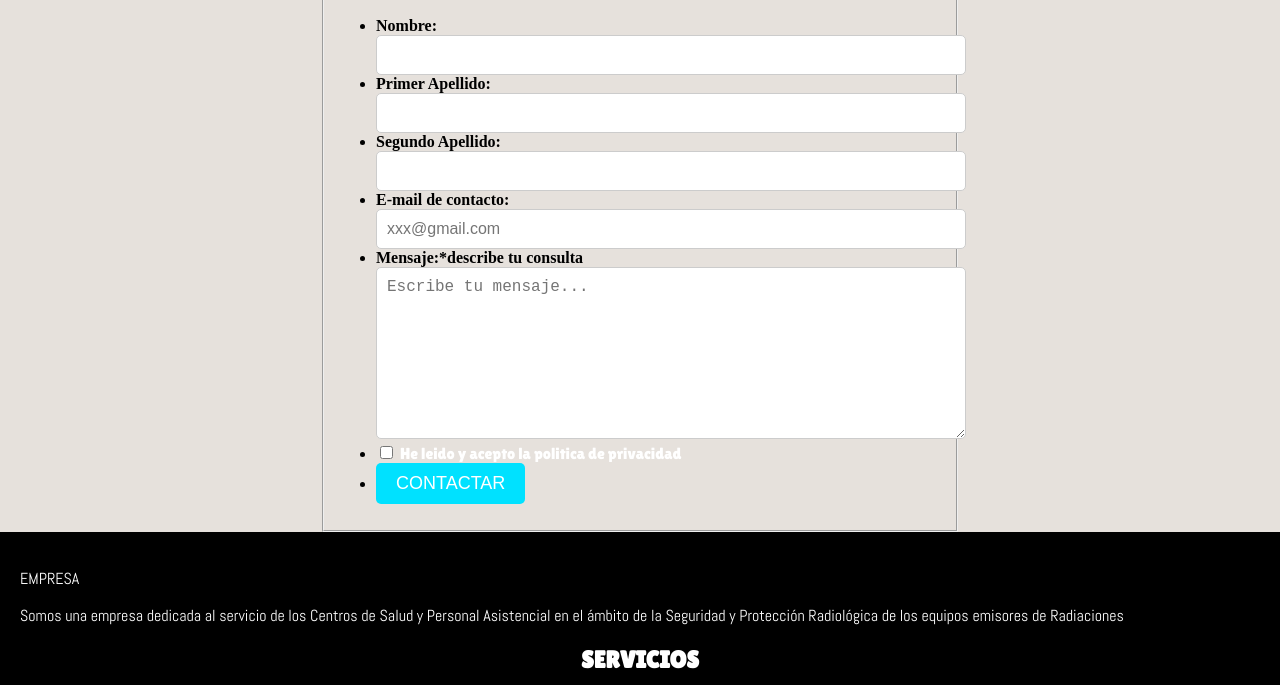
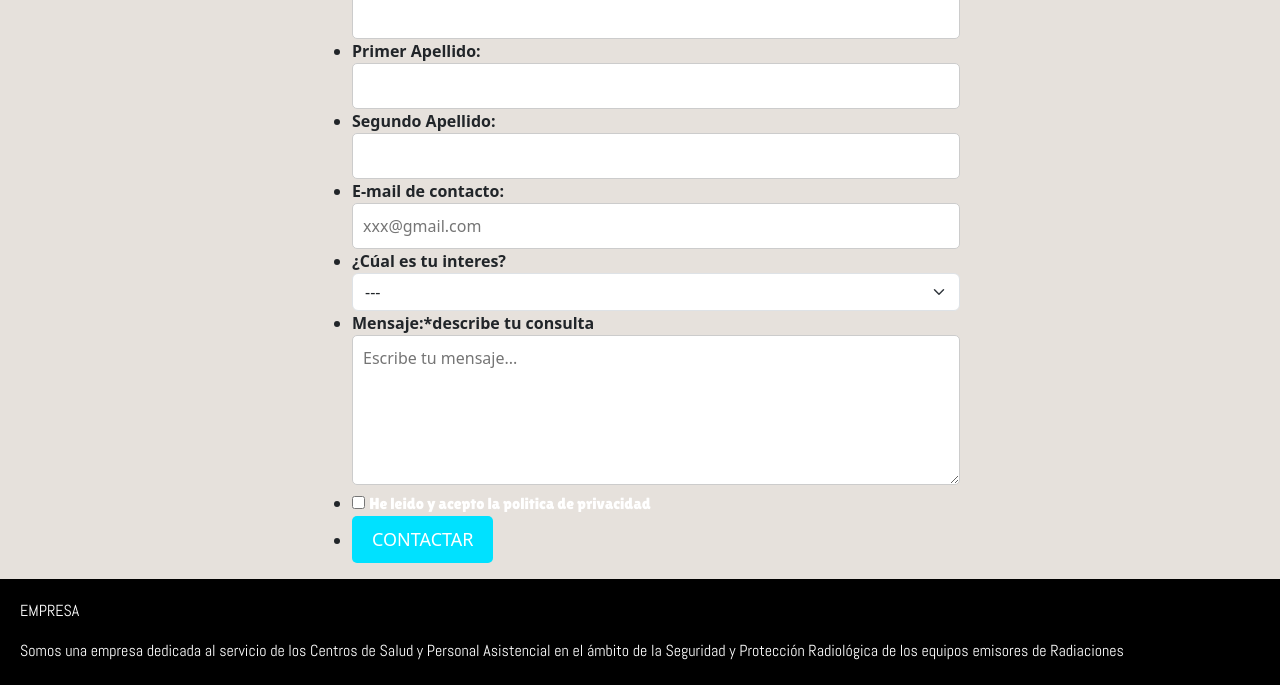
Before and after one commit to dovermori/proyecto_final, a plain HTML site: page contactanos.html in a window 1280 px wide. Shown: the part 194-879 px from the top of the page. Drawn offline with nearby package versions, Linux system fonts and the light colour scheme.

Commit message:
Update contactanos.html

```diff
--- a/contactanos.html
+++ b/contactanos.html
@@ -4,7 +4,9 @@
     <meta charset="UTF-8">
     <meta name="viewport" content="width=device-width, initial-scale=1.0">
     <title>Contacto - Logitech</title>
+    <link href="https://cdn.jsdelivr.net/npm/bootstrap@5.3.2/dist/css/bootstrap.min.css" rel="stylesheet" integrity="sha384-T3c6CoIi6uLrA9TneNEoa7RxnatzjcDSCmG1MXxSR1GAsXEV/Dwwykc2MPK8M2HN" crossorigin="anonymous">
     <link rel="stylesheet" href="style.css">
+    <script src="https://cdn.jsdelivr.net/npm/bootstrap@5.3.2/dist/js/bootstrap.bundle.min.js" integrity="sha384-C6RzsynM9kWDrMNeT87bh95OGNyZPhcTNXj1NW7RuBCsyN/o0jlpcV8Qyq46cDfL" crossorigin="anonymous"></script>
     <style>
         /* Estilos CSS para el formulario */
         .contact-form {
@@ -86,6 +88,16 @@
                            pattern="^[a-z0-9!#$%&'*+/=?^_`{|}~-]+(?:\.[a-z0-9!#$%&'*+/=?^_`{|}~-]+)*@(?:[a-z0-9](?:[a-z0-9-]*[a-z0-9])?\.)+[a-z0-9](?:[a-z0-9-]*[a-z0-9])?$">
                      </li>
                      <li>
+                        <label id="mail" for="mail">¿Cúal es tu interes?</label>
+                        <select class="form-select" aria-label="Default select example">
+                            <option value="1">---</option>
+                            <option value="1">BeSOL</option>
+                            <option value="2">radioterapia</option>
+                            <option value="3">productos</option>
+                          </select>
+                     </li>
+
+                     <li>
                            <label id="Mensaje" for="Mensaje">Mensaje:<span>*describe tu consulta</span></label>
                            <textarea class="input" id="Mensaje" name="Mensaje" cols="30" rows="10" placeholder="Escribe tu mensaje..."></textarea>
                     </li>
```
